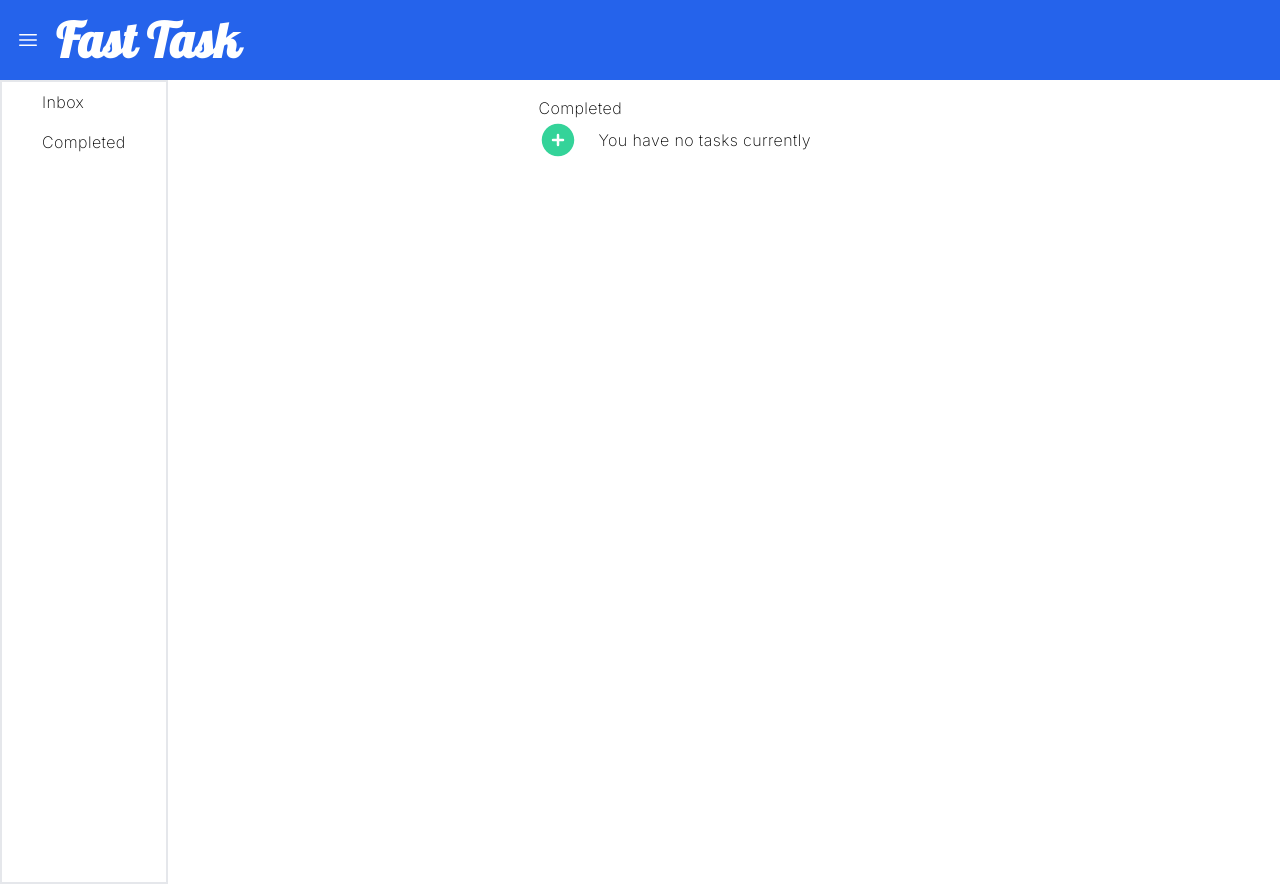
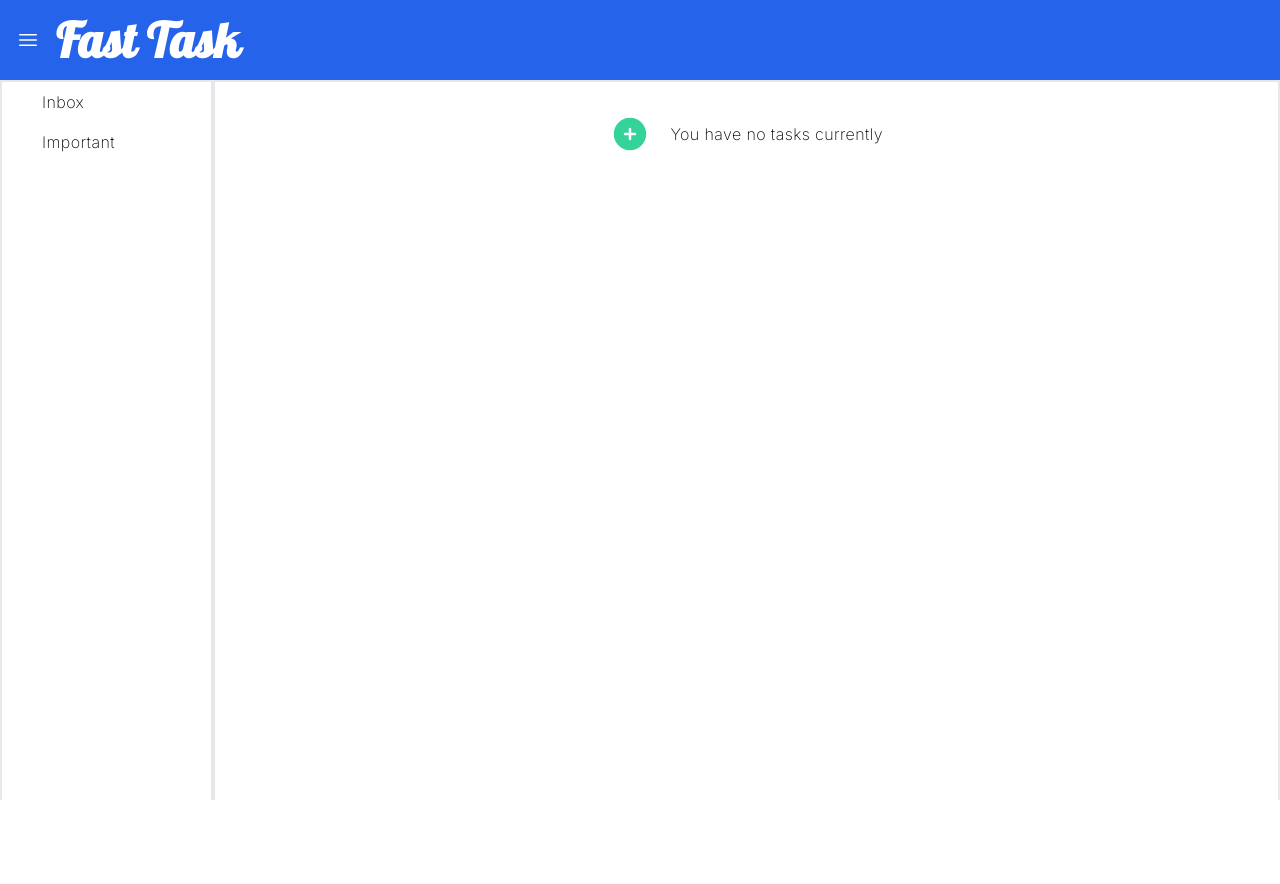
Before and after one commit to ArmandSoto/todo-app, a React (Vite) app: page / in a window 1280 px wide. Both pictures are taken after a click on the icon 28 px from the left and 40 px from the top of the page. After the commit the page ends 800 px from the top, so only its background shows below. Built offline with nearby package versions, Linux system fonts and the light colour scheme.

Commit message:
Added Important Tasks functionality

```diff
--- a/src/App.jsx
+++ b/src/App.jsx
@@ -1,40 +1,47 @@
-import { useState, useEffect } from "react";
+import { useState, useEffect, useReducer } from "react";
 import TodoList from "./components/TodoList";
 import Header from "./components/Header";
 import Sidebar from "./components/Sidebar";
-import CompletedTasks from "./components/CompletedTasks";
+import ImportantTasks from "./components/ImportantTasks";
 import "./App.css";
 
 function App() {
+
+
+
   const [sidebarIsOpen, setSidebarIsOpen] = useState(false);
   const [showTodoList, setShowTodoList] = useState(true);
+  const [page, setPage] = useState("Inbox")
+
 
   function toggleSidebar() {
     setSidebarIsOpen((prevState) => !prevState);
   }
 
-  function toggleTodoList(event) {
-    if (
-      (event.target.innerHTML === "Inbox" && !showTodoList) ||
-      (event.target.innerHTML === "Completed" && showTodoList)
-    ) {
-      setShowTodoList((isShown) => !isShown);
-    }
+
+  function handlePageChange(page){
+    setPage(page)
   }
 
+
+
   return (
-    <main className="text-base font-extralight tracking-wide h-screen ">
+    <main className="text-base font-extralight tracking-wide overflow-hidden h-screen">
       <Header toggleSidebar={toggleSidebar} />
 
-      <div className="flex">
+      <div className="flex h-full">
         {sidebarIsOpen && (
-          <nav className="border-2 w-auto">
-            {" "}
-            <Sidebar handleToggleTodoList={toggleTodoList} />{" "}
-          </nav>
+            <Sidebar changePage={handlePageChange} />
+
         )}
-        <section className="flex flex-grow justify-center mt-4">
-          {showTodoList ? <TodoList /> : <CompletedTasks />}
+        <section className="flex flex-grow justify-center p-8 border-2">
+          {/* {showTodoList ? <TodoList /> : <ImportantTasks />} */}
+          {
+            page==='Inbox' && <TodoList page={page}/>
+          }
+          {
+            page==='Important' && <ImportantTasks page={page} />
+          }
         </section>
       </div>
     </main>
--- a/src/components/CompletedTasks.jsx
+++ /dev/null
@@ -1,8 +0,0 @@
-
-export default function CompletedTasks() {
-    return (
-        <div>
-            <h1>Welcome to the Completed tasks page!</h1>
-        </div>
-    )
-}
--- /dev/null
+++ b/src/components/ImportantTasks.jsx
@@ -0,0 +1,13 @@
+import TodoList from "./TodoList";
+
+export default function ImportantTasks(props) {
+  return (
+      <div className="flex-col flex-grow items-center">
+
+        <h2>Welcome to Your Important Tasks</h2>
+        <div className="flex flex-grow justify-center">
+        <TodoList page={props.page} />
+        </div>
+    </div>
+  );
+}
--- a/src/components/Sidebar.jsx
+++ b/src/components/Sidebar.jsx
@@ -1,10 +1,10 @@
 
 export default function Sidebar(props){
     return (
-        <nav className="h-screen px-8">
+        <nav className=" w-1/6 border-2 px-8">
             <ul>
-                <li className="cursor-pointer p-2" onClick={(event) => { props.handleToggleTodoList(event) }}>Inbox</li>
-                <li className="cursor-pointer p-2" onClick={(event) => { props.handleToggleTodoList(event) }}>Completed</li>
+                <li className="cursor-pointer p-2" onClick={(event) => { props.changePage(event.target.innerHTML) }}>Inbox</li>
+                <li className="cursor-pointer p-2" onClick={(event) => { props.changePage(event.target.innerHTML) }}>Important</li>
             </ul>
         </nav>
     )
--- a/src/components/TodoList.jsx
+++ b/src/components/TodoList.jsx
@@ -7,11 +7,14 @@ import TaskCard from "./TaskCard";
 import TaskForm from "./TaskForm";
 
 export default function TodoList(props) {
+
+
+
   const [tasks, setTasks] = useState(
-    JSON.parse(localStorage.getItem("items")) || []
+    JSON.parse(localStorage.getItem(props.page)) || []
   );
   const [completedTasks, setCompletedTasks] = useState(
-    JSON.parse(localStorage.getItem("completed")) || []
+    JSON.parse(localStorage.getItem(`${props.page} completed`)) || []
   );
   const [taskPaneIsActive, setTaskPaneIsActive] = useState(false);
   const [currentTask, setCurrentTask] = useState({
@@ -21,11 +24,11 @@ export default function TodoList(props) {
   });
 
   useEffect(() => {
-    localStorage.setItem("completed", JSON.stringify(completedTasks));
+    localStorage.setItem(`${props.page} completed`, JSON.stringify(completedTasks));
   }, [completedTasks]);
 
   useEffect(() => {
-    localStorage.setItem("items", JSON.stringify(tasks));
+    localStorage.setItem(props.page, JSON.stringify(tasks));
   }, [tasks]);
 
   const taskComponents = tasks.map((task, index) => {
@@ -222,7 +225,7 @@ export default function TodoList(props) {
         </DragDropContext>
       </div>
 
-      <h2>Completed</h2>
+      { completedTasks.length > 0  && <h2>Completed</h2>}
       <div className={"flex-column"}>
         <DragDropContext onDragEnd={dropForCompleted}>
           <Droppable droppableId="completedTodos">
@@ -240,7 +243,7 @@ export default function TodoList(props) {
         </DragDropContext>
       </div>
 
-      <div className="flex">
+      <div className="flex justify-center">
         {!taskPaneIsActive ? (
           <>
             <PlusCircleIcon
```
